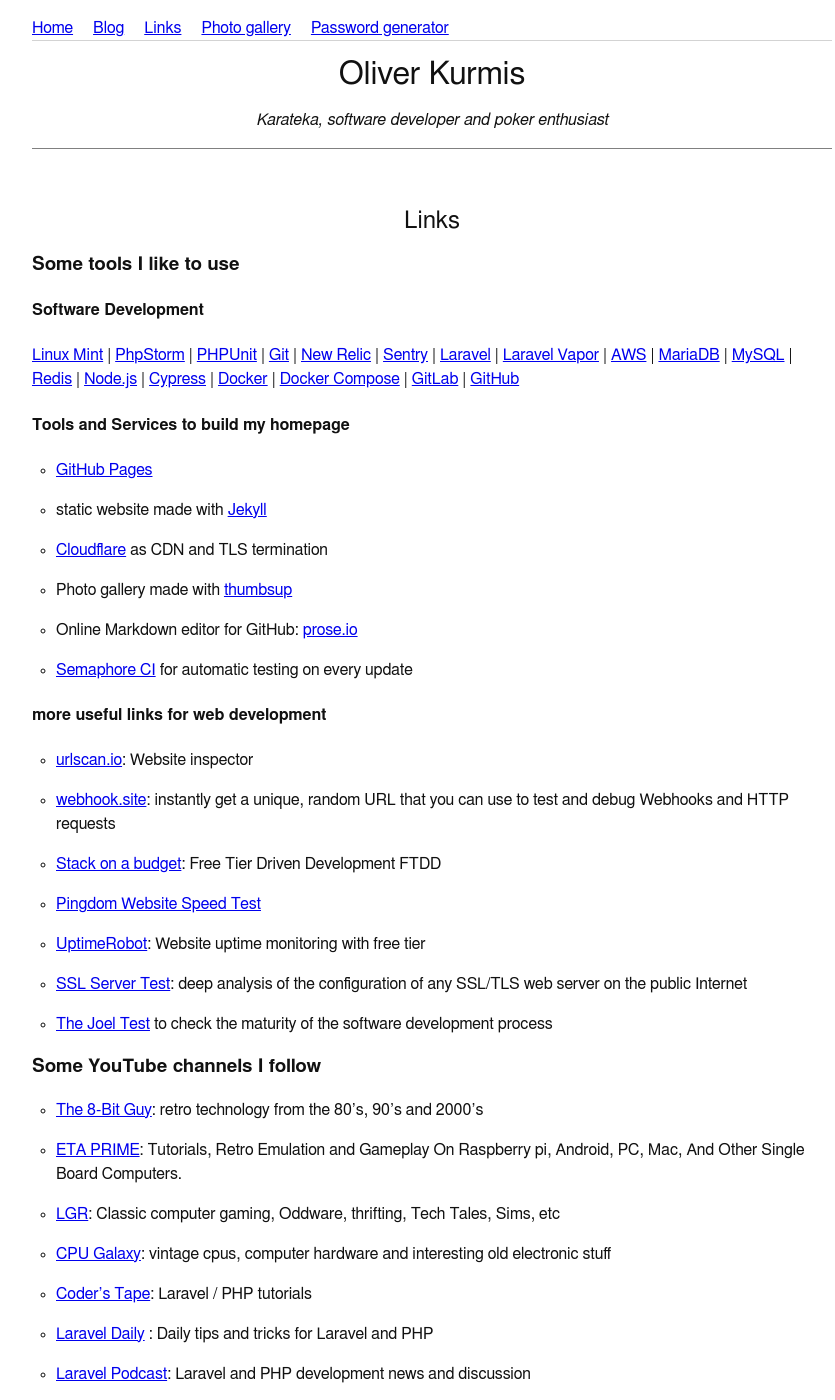
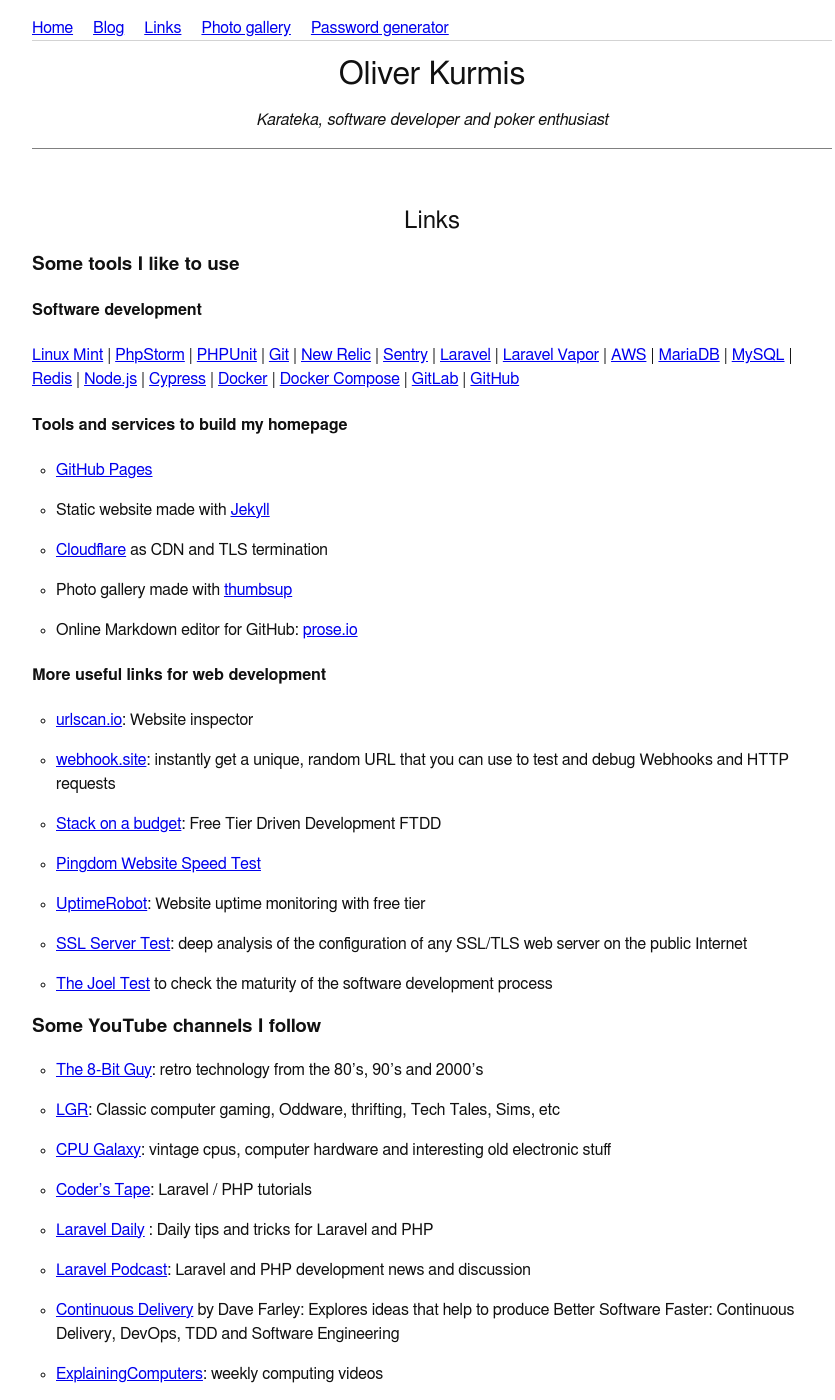
Before and after one commit to oliworx/oliworx.github.com, a Jekyll site: the page built from links.md, in a window 1280 px wide and 1400 px high. Shown: the whole window, without its empty margins (208-1043 px from the left). Built offline with Jekyll 4.4.1, drawn with Linux system fonts in a browser that asks for light colours; our own code applies the rules of GitHub Pages for plain Markdown files.

Commit message:
Update links, remove Semaphore CI

```diff
--- a/links.md
+++ b/links.md
@@ -11,7 +11,7 @@
 
 ### Some tools I like to use
 
-#### Software Development
+#### Software development
 [Linux Mint](https://linuxmint.com/)
  | [PhpStorm](https://www.jetbrains.com/phpstorm/)
  | [PHPUnit](https://phpunit.de/)
@@ -31,15 +31,14 @@
  | [GitLab](https://about.gitlab.com/)
  | [GitHub](https://github.com/)
 
-#### Tools and Services to build my homepage
+#### Tools and services to build my homepage
  * [GitHub Pages](https://pages.github.com)
- * static website made with [Jekyll](https://jekyllrb.com)
+ * Static website made with [Jekyll](https://jekyllrb.com)
  * [Cloudflare](https://www.cloudflare.com) as CDN and TLS termination
  * Photo gallery made with [thumbsup](https://thumbsup.github.io)
  * Online Markdown editor for GitHub: [prose.io](https://prose.io)
- * [Semaphore CI](https://semaphoreci.com/oliworx/oliworx-github-com) for automatic testing on every update
 
-#### more useful links for web development
+#### More useful links for web development
 * [urlscan.io](https://urlscan.io): Website inspector
 * [webhook.site](https://webhook.site/): instantly get a unique, random URL that you can use to test and debug Webhooks and HTTP requests
 * [Stack on a budget](https://github.com/255kb/stack-on-a-budget): Free Tier Driven Development FTDD
@@ -50,7 +49,6 @@
 
 ### Some YouTube channels I follow
  * [The 8-Bit Guy](https://www.youtube.com/channel/UC8uT9cgJorJPWu7ITLGo9Ww): retro technology from the 80's, 90's and 2000's
- * [ETA PRIME](https://www.youtube.com/channel/UC_0CVCfC_3iuHqmyClu59Uw): Tutorials, Retro Emulation and Gameplay On Raspberry pi, Android, PC, Mac, And Other Single Board Computers.
  * [LGR](https://www.youtube.com/channel/UCLx053rWZxCiYWsBETgdKrQ): Classic computer gaming, Oddware, thrifting, Tech Tales, Sims, etc
  * [CPU Galaxy](https://www.youtube.com/channel/UC2H-q9ZkIEwdNazdCZJTdsg):  vintage cpus, computer hardware and interesting old electronic stuff
  * [Coder's Tape](https://www.youtube.com/channel/UCQI-Ym2rLZx52vEoqlPQMdg): Laravel / PHP tutorials
```
